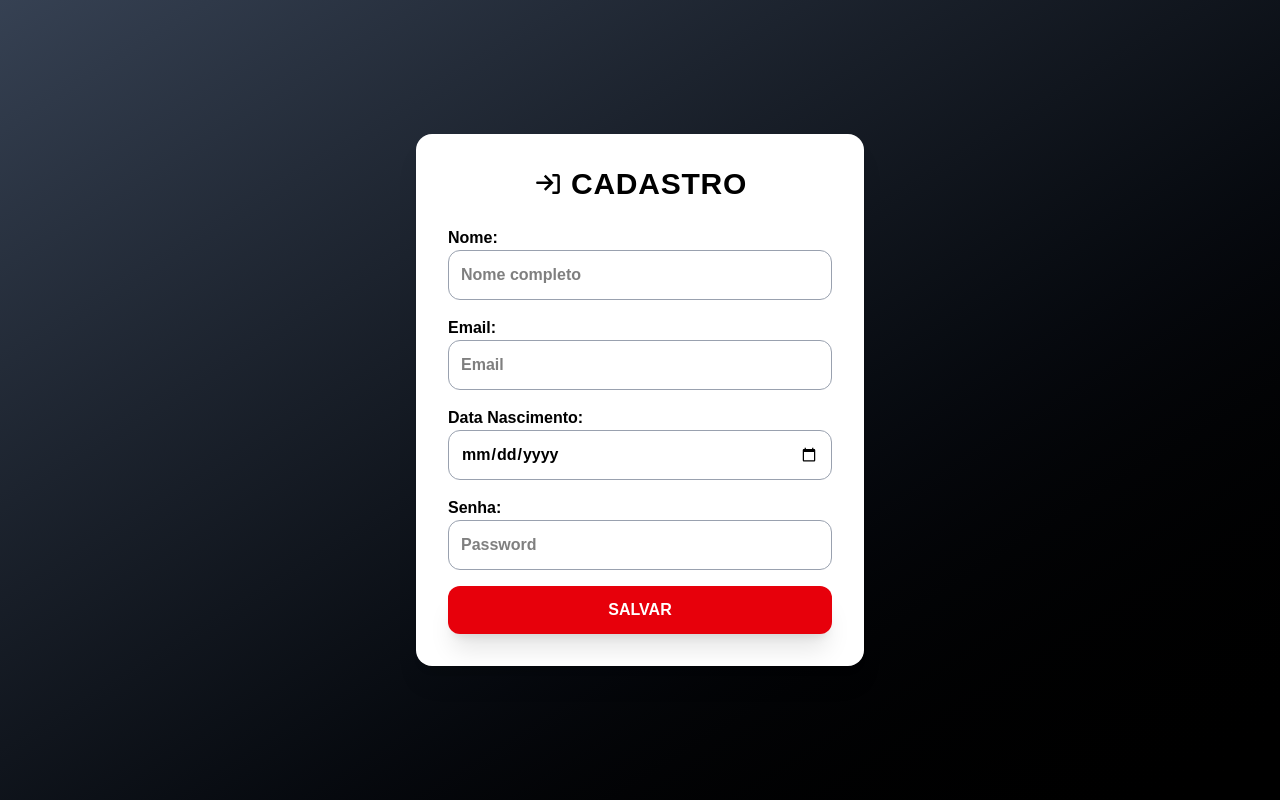
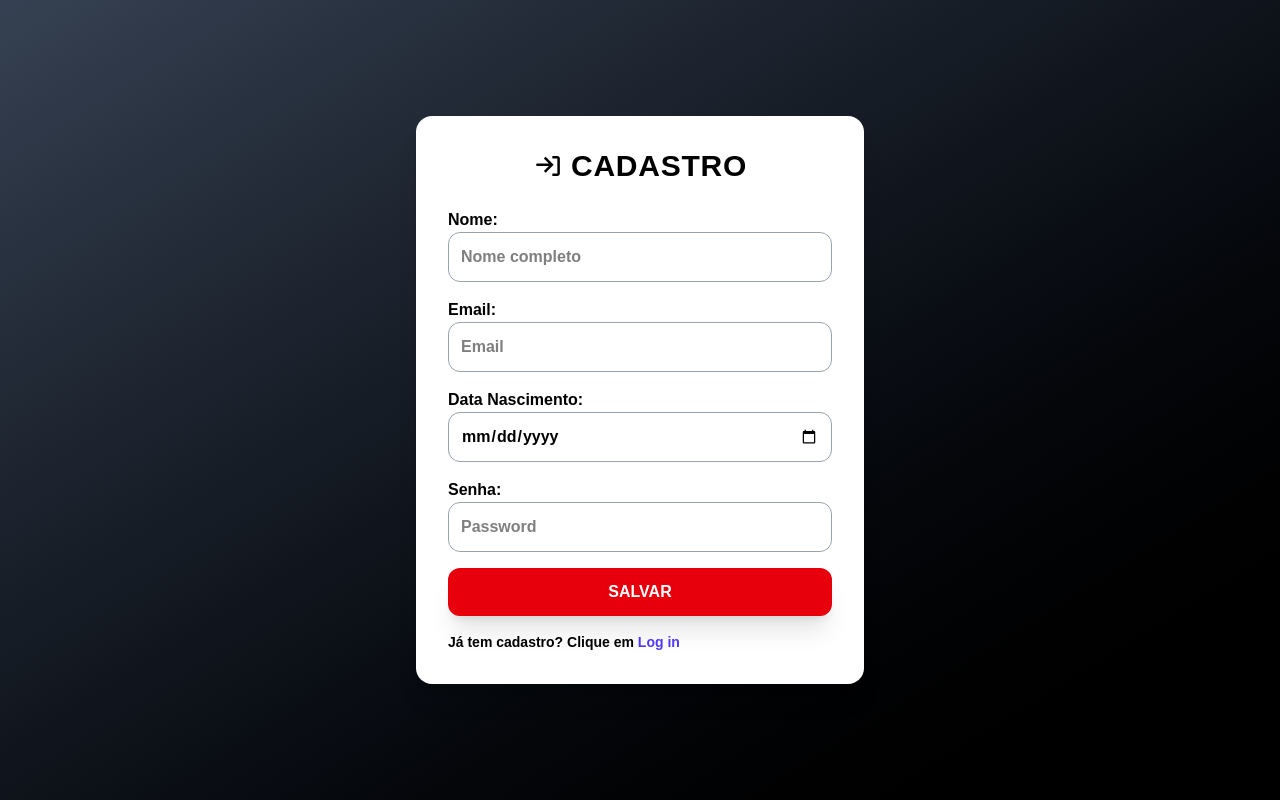
Before and after one commit to BidaoVIP/First-React-Project, a Next.js app: page / in a window 1280 px wide. Built offline with nearby package versions, Linux system fonts and the light colour scheme.

Commit message:
log on e log in finalizado

```diff
--- a/app/dashboard/page.tsx
+++ b/app/dashboard/page.tsx
@@ -29,6 +29,8 @@ export default function Dashboard() {
     }
   }, [router]);
 
+
+
   return (
     <div className="min-h-screen flex flex-col items-center justify-center bg-gradient-to-br from-gray-700 to-black relative">
   <div className="absolute inset-0 bg-[url('/carro-bg.jpg')] bg-cover bg-center opacity-20"></div>
@@ -38,6 +40,7 @@ export default function Dashboard() {
   </h1>
 
   <button className="mt-6 px-6 py-3 rounded-full bg-red-600 text-white font-bold shadow-4xl hover:bg-red-700 transition">
+
     Entrar na Garagem
   </button>
 </div>
--- a/app/login/page.tsx
+++ b/app/login/page.tsx
@@ -68,6 +68,11 @@ export default function Login() {
             LOGIN
           </button>
           {erro && <span className="mt-1 flex gap-1 text-red-600 text-sm"><FiAlertTriangle className="text-xl" />{erro}</span>}
+
+          <div className="text-sm text-black">
+            Não tem cadastro? Clique em <a href="../" className="text-indigo-600 font-bold hover:underline">Cadastrar</a>
+          </div>
+
         </div>
       </div>
     </div>
--- a/app/page.tsx
+++ b/app/page.tsx
@@ -100,6 +100,9 @@ export default function Home() {
                     >
                         SALVAR
                     </button>
+                    <div className="text-sm text-black">
+                        Já tem cadastro? Clique em <a href="/login" className="text-indigo-600 font-bold hover:underline">Log in</a>
+                    </div>
                 </div>
             </div>
         </div>
```
